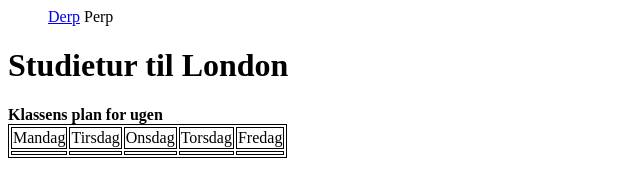
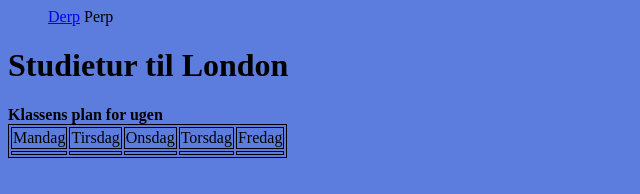
Before and after one commit to Buivanket10/London, a plain HTML site: page London.html in a window 1280 px wide. Shown: the whole page, without its empty margins (0-640 px from the left). Drawn offline with Linux system fonts and the light colour scheme.

Commit message:
Kappa 23

```diff
--- a/London.html
+++ b/London.html
@@ -1,6 +1,9 @@
 <html>
 	<head>
 	<style>
+        body{
+            background-color:#5C7DDE
+        }
 	li {
 	display:inline
 	}
@@ -32,5 +35,6 @@
 		<td></td>
 		<td></td>
 	</table>
+
 	</body>
 </html>
```
